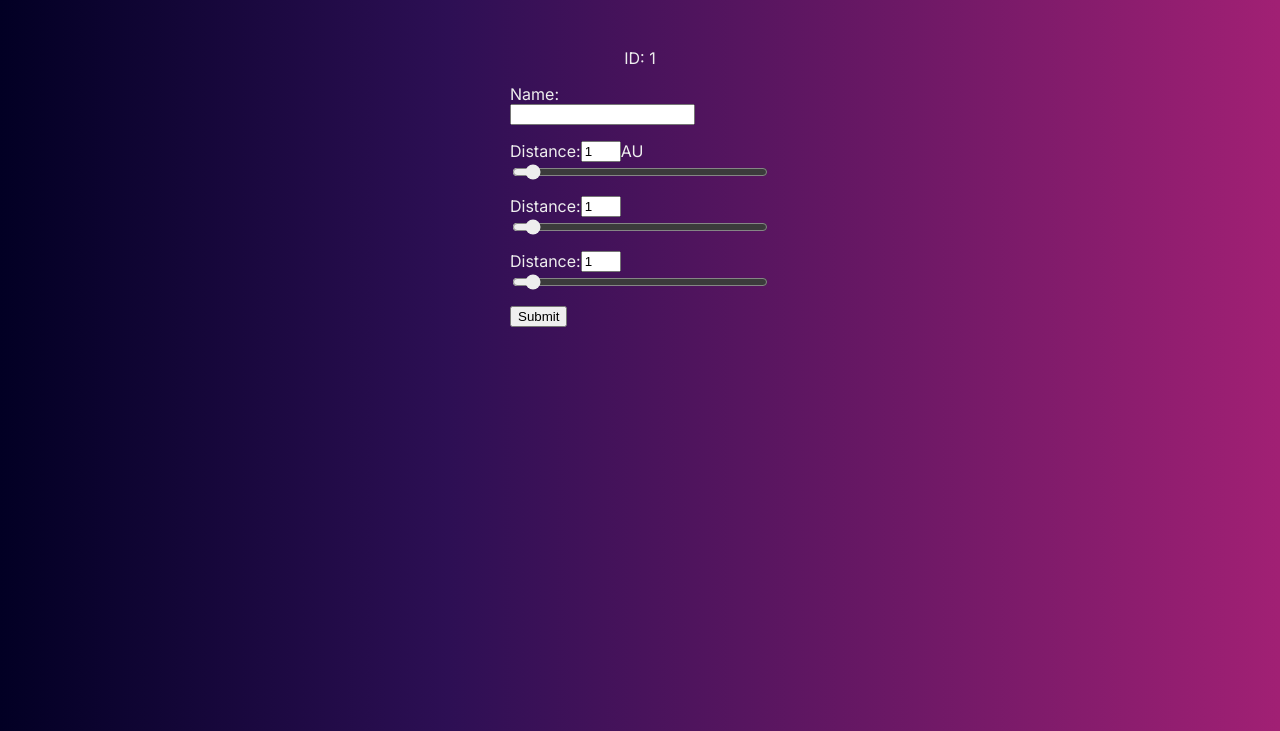
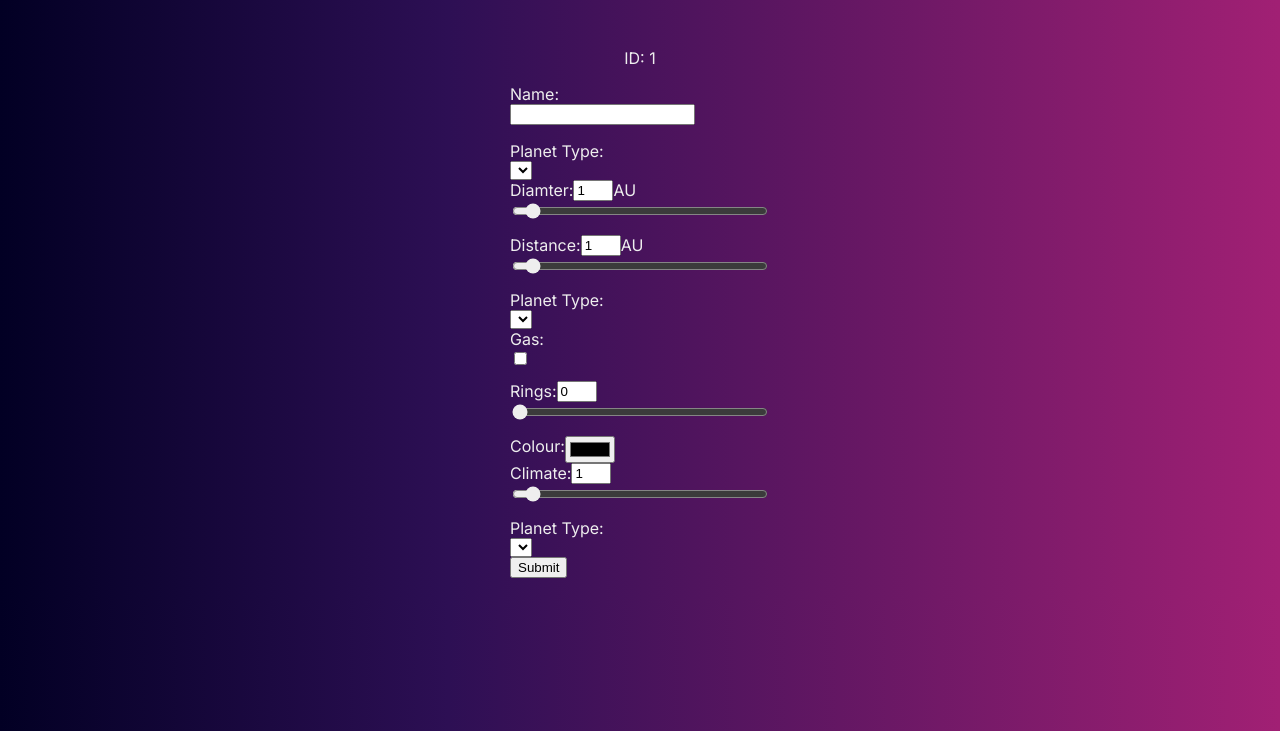
Before and after one commit to bellflwr/exo25_web, a Flask app: page /create/1 in a window 1280 px wide. Shown: the part 69-800 px from the top of the page. Run offline with Flask 3, Linux system fonts and the light colour scheme; lists and menus that the app fills with data are empty; some libraries are stand-ins or nearby versions.

Commit message:
Added more to plantet create form

```diff
--- a/exo25_web/templates/create.html
+++ b/exo25_web/templates/create.html
@@ -1,9 +1,23 @@
 {% extends 'base.html' %}
 {% block content %}
     <p>ID: {{id}}</p>
-    <form id="create-form" method="post" x-on:submit="formSubmit" x-data="{distance: 1}">
+    <form id="create-form" method="post" x-on:submit="formSubmit" x-data="{planetType: '', diameter: 1, distance: 1, material: '', gas: false, rings: 0, colour: 'red', climate: 1, starType: ''}">
         <label for="name">Name:</label>
         <input type="text" name="name" id="name">
+
+        <div>
+            <label for="planet-type">Planet Type: </label>
+        </div>
+        <select name="planet-type" id="planet-type" x-model="distance">
+
+        </select>
+
+        <div>
+            <label for="diameter">Diamter: </label>
+            <input type="number" class="noarrow" name="diameter" id="diameter" min="0.5" max="10" step="0.1" value="1" x-model="diameter">
+            <span>AU</span>
+        </div>
+        <input type="range" name="diameter" id="diameter" min="0.5" max="10" step="0.1" value="1" x-model="diameter">
 
         <div>
             <label for="distance">Distance: </label>
@@ -13,17 +27,40 @@
         <input type="range" name="distance" id="distance" min="0.5" max="10" step="0.1" value="1" x-model="distance">
 
         <div>
-            <label for="distance">Distance: </label>
-            <input type="number" class="noarrow" name="distance" id="distance" min="0.5" max="10" step="0.1" value="1" x-model="distance">
+            <label for="planet-material">Planet Type: </label>
         </div>
-        <input type="range" name="distance" id="distance" min="0.5" max="10" step="0.1" value="1" x-model="distance">
+        <select name="planet-material" id="planet-material" x-model="material">
+
+        </select>
 
         <div>
-            <label for="distance">Distance: </label>
-            <input type="number" class="noarrow" name="distance" id="distance" min="0.5" max="10" step="0.1" value="1" x-model="distance">
+            <label for="gas">Gas: </label>
         </div>
-        <input type="range" name="distance" id="distance" min="0.5" max="10" step="0.1" value="1" x-model="distance">
+        <input type="checkbox" name="gas" id="gas" x-model="gas">
 
+        <div>
+            <label for="rings">Rings: </label>
+            <input type="number" class="noarrow" name="distance" id="distance" min="0" max="10" step="1" value="0" x-model="rings">
+        </div>
+        <input type="range" name="distance" id="distance" min="0" max="10" step="1" value="0" x-model="rings">
+
+        <div>
+            <label for="colour">Colour: </label>
+            <input type="color" class="noarrow" name="colour" id="colour" x-model="colour">
+        </div>
+
+        <div>
+            <label for="climate">Climate: </label>
+            <input type="number" class="noarrow" name="climate" id="distance" min="0.5" max="10" step="0.1" value="1" x-model="climate">
+        </div>
+        <input type="range" name="climate" id="climate" min="0.5" max="10" step="0.1" value="1" x-model="climate">
+
+        <div>
+            <label for="star-type">Planet Type: </label>
+        </div>
+        <select name="star-type" id="star-type" x-model="starType">
+
+        </select>
 
         <input type="submit" value="Submit">
     </form>
```
